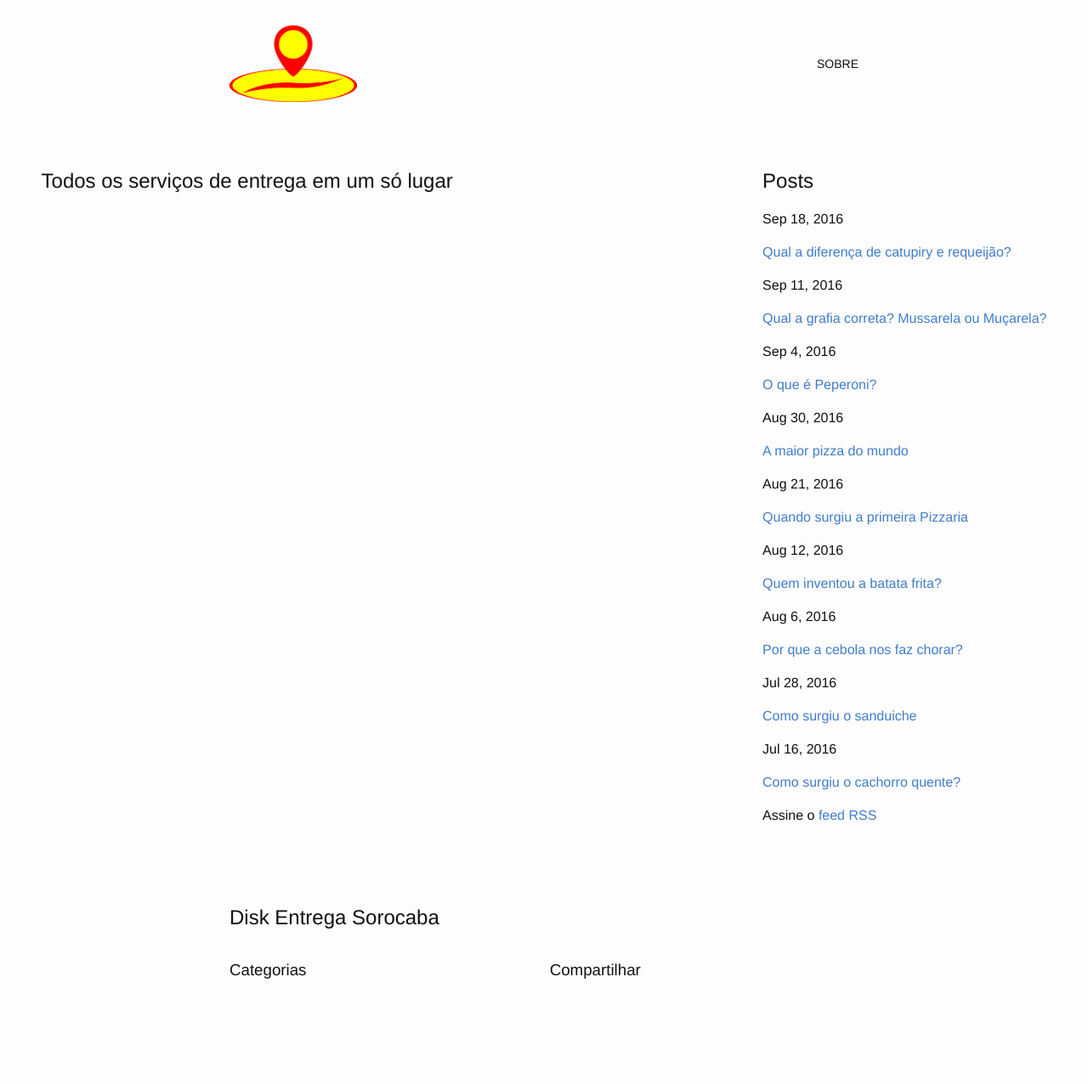
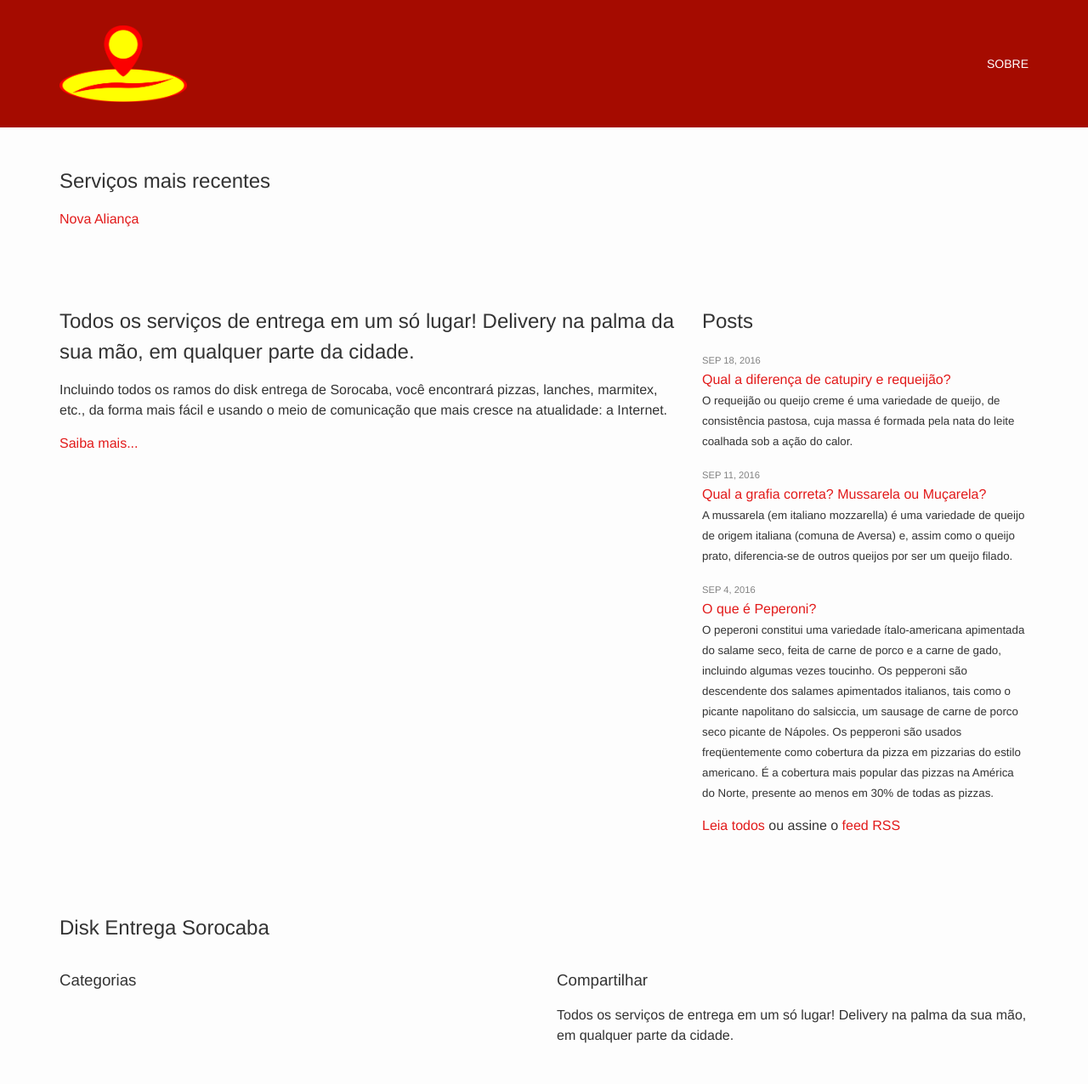
Before and after one commit to DiskEntregaSorocaba/diskentregasorocaba.github.io, a Jekyll site: the page built from index.html, in a window 1280 px wide. Shown: the whole page at 85% size. Built offline with Jekyll 4.4.1, drawn with Linux system fonts in a browser that asks for light colours; before the commit the page ends 1201 px from its top, so only the background shows below that.

Commit message:
Estrutura de dados predefinida

```diff
--- a/_config.yml
+++ b/_config.yml
@@ -1,6 +1,7 @@
 
 title: Disk Entrega Sorocaba
-description: ""
+description: >
+  Todos os serviços de entrega em um só lugar! Delivery na palma da sua mão, em qualquer parte da cidade.
 
 baseurl: "" # the subpath of your site, e.g. /blog
 url: "http://diskentregasorocaba.com.br/" # the base hostname & protocol for your site
@@ -13,3 +14,16 @@
 
 gems:
   - jekyll-coffeescript
+
+defaults:
+  -
+    scope:
+      path: ""
+      type: parceiros
+    values:
+      layout: parceiro
+
+collections:
+  parceiros:
+    output: true
+    permalink: /:categories/:path/
--- /dev/null
+++ b/_data/categorias.json
@@ -0,0 +1,53 @@
+[{
+    "title": "Batata Recheada",
+    "id": "batata-recheada",
+    "items": ["Cristal Batataria"]
+}, {
+    "title": "Beirute",
+    "id": "beirute",
+    "items": ["Bella & Paulista", "Pizzaria Duo Fratello"]
+}, {
+    "title": "Comida Chinesa",
+    "id": "comida-chinesa",
+    "items": ["China House Delivery Sorocaba"]
+}, {
+    "title": "Comida Árabe",
+    "id": "comida-arabe",
+    "items": ["Abu Salin Delicias Árabes"]
+}, {
+    "title": "Esfiha",
+    "id": "esfiha",
+    "items": ["Disk Pizzas Garolli", "Pizzaria Duo Fratello"]
+}, {
+    "title": "Lanche",
+    "id": "lanche",
+    "items": ["Cristal Batataria", "Josiel Lanches", "Neri Lanches", "Roma Disk Pizza", "Disk Pizzas Garolli"]
+}, {
+    "title": "Marmitex",
+    "id": "marmitex",
+    "items": ["Marmitex Kero Kero"]
+}, {
+    "title": "Pizza Assada ou Frita",
+    "id": "pizza-assada-ou-frita",
+    "items": ["Mangione Pizzaria"]
+}, {
+    "title": "Pizza em Cone",
+    "id": "pizza-em-cone",
+    "items": ["Pizzone’s Pizzaria"]
+}, {
+    "title": "Pizza",
+    "id": "pizza",
+    "items": ["Barão JK Pizzaria", "Bella & Paulista", "Pizzaria Duo Fratello", "Portucalle Pizzas", "Disk Pizzas Garolli", "Roma Disk Pizza", "Pizzaria Nova Aliança", "Big Borda Pizzas", "Pizzarella Disk Pizza"]
+}, {
+    "title": "Pizza Doce",
+    "id": "pizza-doce",
+    "items": ["Barão JK Pizzaria", "Bella & Paulista", "Portucalle Pizzas", "Pizzaria Duo Fratello", "Roma Disk Pizza", "Vivitália Pizza Delivery", "Pizzaria Nova Aliança", "Big Borda Pizzas"]
+}, {
+    "title": "Tortas",
+    "id": "tortas",
+    "items": ["Pizzaria Junior"]
+}, {
+    "title": "Verduras",
+    "id": "verduras",
+    "items": ["Horta do Edmar"]
+}]
--- a/_includes/footer.html
+++ b/_includes/footer.html
@@ -5,10 +5,10 @@
     <h2 class="footer-heading">{{ site.title }}</h2>
 
     <div data-grid="spacing">
-      <div>
+      <div data-cell="1of2">
         <h3>Categorias</h3>
       </div>
-      <div>
+      <div data-cell="1of2">
         <h3>Compartilhar</h3>
         <p>{{ site.description }}</p>
       </div>
--- a/_includes/icon-github.html
+++ /dev/null
@@ -1 +0,0 @@
-<a href="https://github.com/{{ include.username }}"><span class="icon icon--github">{% include icon-github.svg %}</span><span class="username">{{ include.username }}</span></a>
--- a/_includes/icon-twitter.html
+++ /dev/null
@@ -1 +0,0 @@
-<a href="https://twitter.com/{{ include.username }}"><span class="icon icon--twitter">{% include icon-twitter.svg %}</span><span class="username">{{ include.username }}</span></a>
--- /dev/null
+++ b/_includes/post-list.html
@@ -0,0 +1,18 @@
+
+<h2 class="page-heading">Posts</h2>
+
+{% for post in site.posts limit: include.limit %}
+  <article>
+    <p>
+      <span class="post-meta">{{ post.date | date: "%b %-d, %Y" }}</span>
+      <a class="post-link" href="{{ post.url | prepend: site.baseurl }}">{{ post.title }}</a>
+      <small class="post-excerpt">{{ post.excerpt | strip_html }}</small>
+    </p>
+  </article>
+{% endfor %}
+
+
+<p class="rss-subscribe">
+  {% if include.limit %}<a href="#">Leia todos</a> ou assine{% else %}Assine{% endif %}
+  o <a href="{{ "/feed.xml" | prepend: site.baseurl }}">feed RSS</a>
+</p>
--- /dev/null
+++ b/_parceiros/nova-alianca.html
@@ -0,0 +1,4 @@
+---
+title: Nova Aliança
+categories: pizzaria
+---
--- a/_sass/_layout.sass
+++ b/_sass/_layout.sass
@@ -1,5 +1,11 @@
+%negativo
+    background-color: $vermelho-escuro
+    color: #fff
+    a
+        color: $amarelo
 
 .site-header
+    @extend %negativo
     padding: $spacing-unit 0
 
     +media-query($on-palm)
@@ -71,8 +77,13 @@
 
 
 .post-list
+    max-width: 24em
 .post-meta
+    color: $grey-color
+    font-size: .7em
+    text-transform: uppercase
 .post-link
+    display: block
 .post-header
 .post-title
 .post-content
--- a/_sass/_vars.sass
+++ b/_sass/_vars.sass
@@ -8,14 +8,19 @@
 
 $spacing-unit:     30px
 
-$text-color:       #111
+$vermelho-escuro:  #a50b00
+$vermelho-claro:   #fb0101
+$amarelo:          #ff0
+
+$text-color:       #333
 $background-color: #fdfdfd
-$brand-color:      #2a7ae2
+$brand-color:      $vermelho-claro
+
 
 $grey-color:       #828282
 $grey-color-light: lighten($grey-color, 40%)
 $grey-color-dark:  darken($grey-color, 25%)
 
-$content-width:    800px
+$content-width:    1200px
 $on-palm:          600px
 $on-laptop:        800px
--- a/index.html
+++ b/index.html
@@ -1,30 +1,39 @@
 ---
 layout: default
 ---
+<section class="page-content section-feature">
+    <div class="wrapper">
+        <h2 class="page-heading">
+            Serviços mais recentes
+        </h2>
 
-<div class="page-content" data-grid="around spacing">
+        {% for parceiro in site.parceiros %}
 
-  <section class="wrapper" data-cell="2of3">
-    <h2 class="page-heading">Todos os serviços de entrega em um só lugar</h2>
-  </section>
+        <p><a href="{{ parceiro.url }}">{{ parceiro.title }}</a></p>
 
-  <section class="wrapper" data-cell="shrink">
-
-    <h2 class="page-heading">Posts</h2>
-
-    {% for post in site.posts %}
-      <article>
-        <p>
-          <span class="post-meta">{{ post.date | date: "%b %-d, %Y" }}</span>
-          <div>
-            <a class="post-link" href="{{ post.url | prepend: site.baseurl }}">{{ post.title }}</a>
-          </div>
-        </p>
-      </article>
-    {% endfor %}
-
-    <p class="rss-subscribe">Assine o <a href="{{ "/feed.xml" | prepend: site.baseurl }}">feed RSS</a></p>
-
-  </section>
-
-</div>
+        {% endfor %}
+    </div>
+</section>
+<section class="page-content section-about">
+    <div class="wrapper" data-grid="spacing">
+        <article data-cell="2of3">
+            <h2 class="page-heading">
+                {{ site.description }}
+            </h2>
+            {% assign about_url = "/sobre/" %}
+            {% for page in site.pages | where: "permalink", about_url %}
+            <p>
+                {{ page.excerpt }}
+            </p>
+            {% endfor %}
+            <p>
+                <a href="{{ about_url | prepend: site.baseurl }}">
+                    Saiba mais...
+                </a>
+            </p>
+        </article>
+        <aside class="post-list" data-cell="shrink">
+            {% include post-list.html limit = 3 %}
+        </aside>
+    </div>
+</section>
--- /dev/null
+++ b/sobre.md
@@ -0,0 +1,16 @@
+---
+layout: page
+title: Este é o Disk Entrega Sorocaba
+excerpt: >
+    Incluindo todos os ramos do disk entrega de Sorocaba, você encontrará pizzas, lanches, marmitex, etc., da forma mais fácil e usando o meio de comunicação que mais cresce na atualidade: a Internet.
+menu-title: Sobre
+permalink: /sobre/
+---
+
+Sorocaba é hoje a cidade do interior de SP que tem o maior índice de crescimento econômico e populacional. A cada dia, chegam mais pessoas de todos os lados do Brasil e, pensando na preferência e diversidade de todos, o site www.diskentregasorocaba.com.br veio para facilitar a escolha dos que querem ficar em casa e aproveitar o aconchego do próprio lar.
+
+Incluindo todos os ramos do disk entrega de Sorocaba, você encontrará pizzas, lanches, marmitex, etc., da forma mais fácil e usando o meio de comunicação que mais cresce na atualidade: a Internet.
+
+A busca torna o encontro do consumidor com o estabelecimento preferido bem fácil, basta escolher o que quer comer e satisfazer sua vontade.
+
+Escolha os principais ingredientes e até de qual região da cidade quer experimentar o prato principal de uma boa refeição na tranquilidade de sua casa e bom apetite.
```
Also changed, not shown: _layouts/parceiro.html (added, +14 -0 lines), _layouts/post.html (+28 -13 lines), about.md (deleted, +0 -16 lines), _includes/icon-github.svg (deleted), _includes/icon-twitter.svg (deleted), img/food.png (added), img/giftly.png (added), img/restaurant.png (added).
